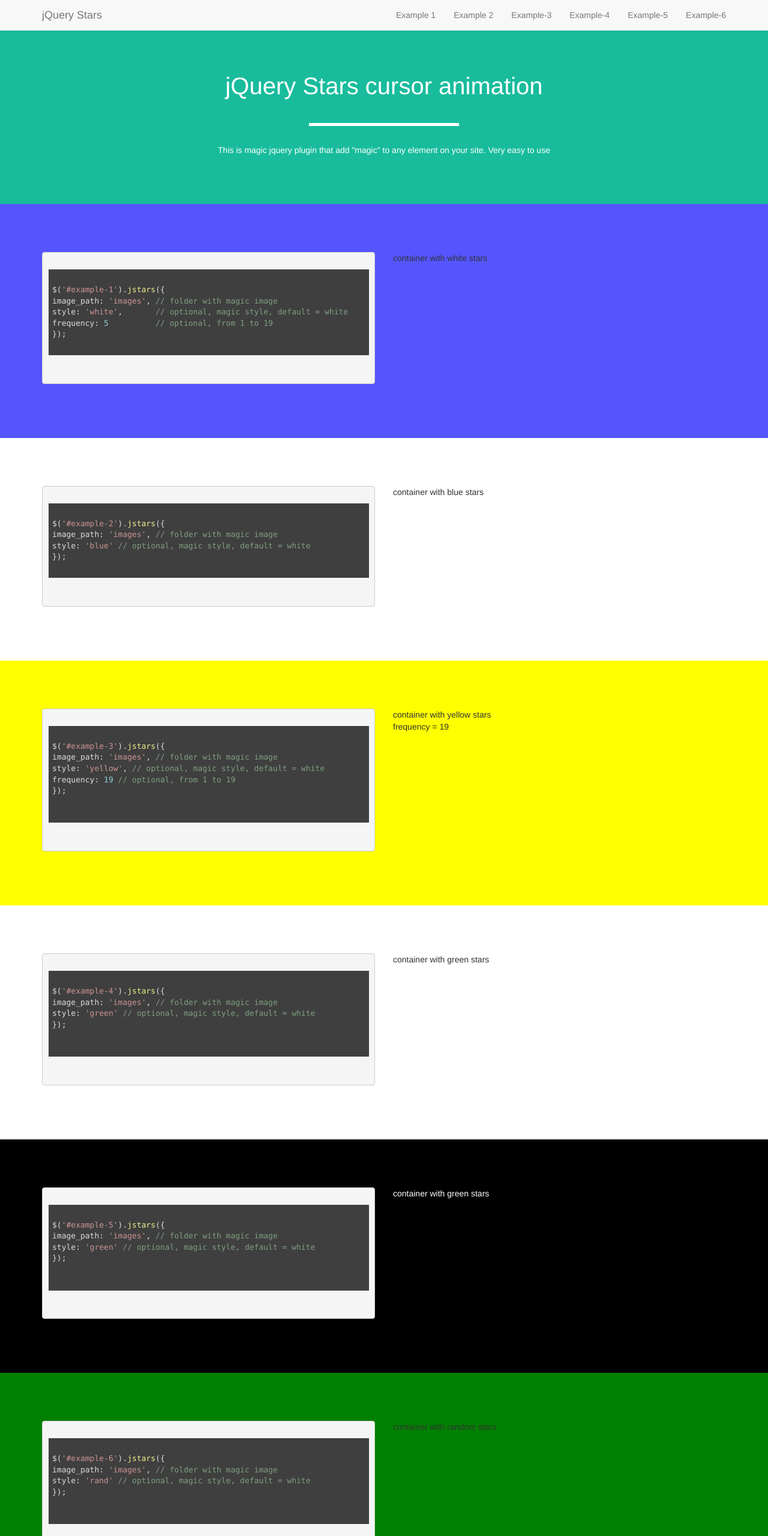
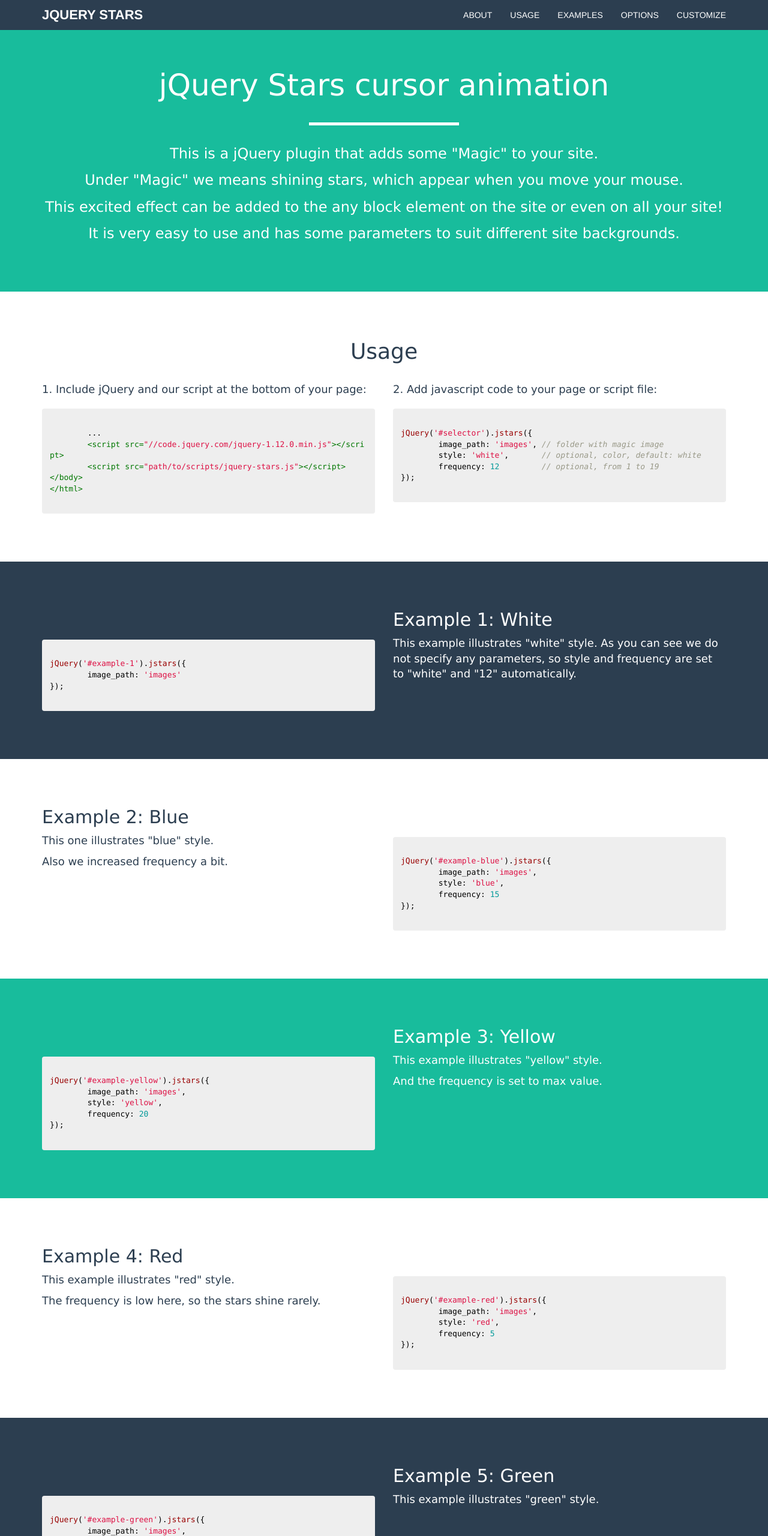
Before and after one commit to justcoded/jquery-stars, a plain HTML site: page index.html in a window 1280 px wide. Shown: the top 2560 px of the page at 60% size. Drawn offline with nearby package versions, Linux system fonts and the light colour scheme.

Commit message:
Demo page ready

```diff
--- a/css/all.css
+++ b/css/all.css
@@ -1,62 +1,83 @@
-.entry-box {
+body {
+	font-family: Verdana,sans-serif;
+	color:#2c3e50;
+}
+.navbar{
+	background: #2c3e50;
+	color:#fff;
+	text-transform: uppercase;
+	border:none;
+	font-family: "Helvetica Neue",Helvetica,Arial,sans-serif;
+}
+.navbar-default .navbar-nav > li > a,
+.navbar-default .navbar-nav > li > a:focus,
+.navbar-default .navbar-nav > li > a:visited,
+.navbar-default .navbar-brand,
+.navbar-default .navbar-brand:focus,
+.navbar-default .navbar-brand:visited{
+	color:#fff;
+}
+.navbar-default .navbar-brand{
+	font-size:22px;
+	font-weight: bold;
+}
+.navbar-default .navbar-nav > li > a:hover,
+.navbar-default .navbar-brand:hover{
+	color:#18bc9c;
+}
+.info-box {
 	text-align: center;
 	padding: 70px 0;
 	background: #18bc9c;
 	color: #fff;
-	margin: 51px 0 0;
+	margin: 50px 0 0;
+	font-size: 24px;
 }
-.entry-box h1 {
-	font-size: 40px;
+.info-box h1 {
+	font-size: 50px;
 	line-height: 44px;
 	margin: 0 0 40px;
 }
-.box {
-	height: 200px;
-	background: #000;
-	margin-bottom: 30px;
-	text-align: center;
-	position: relative;
-}
-.box p {
-	margin: 0;
-	position: absolute;
-	left: 0;
-	right: 0;
-	top: 0;
-	bottom: 0;
-	height: 25px;
-	margin: auto;
-}
-.box.white {
-	background: #fff;
-	border: 1px solid #000;
-}
-.box.yellow {
-	background:#55f;
-	color:yellow;
-}
-.box.gray {
-	background:#999;
-}
+
 .example-box {
 	padding: 80px 0;
+	font-size:18px
+}
+pre {
+	border:none;
+	padding: 0;
+	margin: 50px 0 0;
+	background: none;
+}
+
+.example-box.green {
+	background: #18bc9c;
+	color: #fff;
 }
 .example-box.blue {
-	background: #55f;
+	background: #2c3e50;
+	color:#fff;
 }
-.example-box.yellow {
-	background: yellow;
+.example-box.dark {
+	background: #233140;
+	color:#fff;
 }
-.example-box.green {
-	background: green;
-}
-.example-box.black {
-	background: black;
+.example-box.gray {
+	background: #18bc9c;
 	color: #fff;
 }
+
+#usage pre,
+.example-single pre{
+	margin-top:20px;
+}
+.examples h1,
 .examples h2 {
 	text-align: center;
 	margin: 0 0 30px;
+}
+.example-box h2 {
+	margin: 0 0 10px;
 }
 hr.star-light,
 hr.star-primary {
@@ -96,3 +117,10 @@ hr.star-primary:after {
     color: #2c3e50;
     background-color: #fff
 }
+
+#footer {
+	background: #233140;
+	color:#fff;
+	padding: 20px 0 10px;
+	font-size: 12px;
+}
--- a/index.html
+++ b/index.html
@@ -4,7 +4,7 @@
 	<meta charset="utf-8">
 	<meta name="viewport" content="width=device-width, initial-scale=1.0">
 	<title>jQuery Stars</title>
-	<link rel="stylesheet" href="https://cdnjs.cloudflare.com/ajax/libs/highlight.js/9.1.0/styles/zenburn.min.css">
+	<link rel="stylesheet" href="https://cdnjs.cloudflare.com/ajax/libs/highlight.js/9.1.0/styles/foundation.min.css">
 	<link href="https://maxcdn.bootstrapcdn.com/bootstrap/3.3.6/css/bootstrap.min.css" rel="stylesheet">
 	<link rel="stylesheet" href="https://maxcdn.bootstrapcdn.com/font-awesome/4.5.0/css/font-awesome.min.css">
 	<link media="all" rel="stylesheet" href="css/all.css">
@@ -25,162 +25,241 @@
 	    </div>
 	    <div id="bs-example-navbar-collapse-1" class="collapse navbar-collapse">
 	        <ul class="nav navbar-nav navbar-right">
-	            <li class="hidden active">
-	                <a href="#page-top"></a>
-	            </li>
-	            <li>
-	                <a href="#example-1">Example 1</a>
-	            </li>
-	            <li>
-	                <a href="#example-2">Example 2</a>
-	            </li>
-	            <li>
-	                <a href="#example-3">Example-3</a>
-	            </li>
-	            <li>
-	                <a href="#example-4">Example-4</a>
-	            </li>
-	            <li>
-	                <a href="#example-5">Example-5</a>
-	            </li>
-	            <li>
-	                <a href="#example-6">Example-6</a>
-	            </li>
+	            <li class="hidden active"><a href="#page-top"></a></li>
+	            <li><a href="#page-top">About</a></li>
+	            <li><a href="#usage">Usage</a></li>
+	            <li><a href="#examples">Examples</a></li>
+	            <li><a href="#options">Options</a></li>
+	            <li><a href="#custom">Customize</a></li>
 	        </ul>
 	    </div>
 	</div>
 </nav>
-<header class="entry-box">
+<header class="info-box">
 	<div class="container">
 		<div class="row">
 			<div class="col-lg-12">
 				<h1>jQuery Stars cursor animation</h1>
 				<hr class="star-light">
-				<p>This is magic jquery plugin that add "magic" to any element on your site. Very easy to use</p>
+				<p>This is a jQuery plugin that adds some "Magic" to your site.</p>
+				<p>Under "Magic" we means shining stars, which appear when you move your mouse.</p>
+				<p>This excited effect can be added to the any block element on the site or even on all your site!</p>
+				<p>It is very easy to use and has some parameters to suit different site backgrounds.</p>
 			</div>
 		</div>
 	</div>
 </header>
-<section id="example-1" class="example-box blue">
+
+<section id="usage" class="example-box examples white">
 	<div class="container">
+		<h1>Usage</h1>
 		<div class="row">
 			<div class="col-sm-6">
-				<pre>
-					<code>
-$('#example-1').jstars({
-image_path: 'images', // folder with magic image
-style: 'white',       // optional, magic style, default = white
-frequency: 5          // optional, from 1 to 19
-});
-					</code>
-				</pre>
+				<p>1. Include jQuery and our script at the bottom of your page:</p>
+				<pre><code class="html">
+	...
+	&lt;script src="//code.jquery.com/jquery-1.12.0.min.js"&gt;&lt;/script&gt;
+	&lt;script src="path/to/scripts/jquery-stars.js"&gt;&lt;/script&gt;
+&lt;/body&gt;
+&lt;/html&gt;
+				</code></pre>
 			</div>
 			<div class="col-sm-6">
-				<p>container with white stars</p>
+				<p>2. Add javascript code to your page or script file:</p>
+				<pre><code class="javascript">
+jQuery('#selector').jstars({
+	image_path: 'images', // folder with magic image
+	style: 'white',       // optional, color, default: white
+	frequency: 12         // optional, from 1 to 19
+});
+				</pre></code>
 			</div>
 		</div>
 	</div>
 </section>
-<section id="example-2" class="example-box white">
+
+<section id="examples" class="example-box blue">
 	<div class="container">
 		<div class="row">
 			<div class="col-sm-6">
-				<pre>
-					<code>
-$('#example-2').jstars({
-image_path: 'images', // folder with magic image
-style: 'blue' // optional, magic style, default = white
+				<pre><code class="javascript">
+jQuery('#example-1').jstars({
+	image_path: 'images'
 });
-					</code>
-				</pre>
+				</code></pre>
 			</div>
 			<div class="col-sm-6">
-				<p>container with blue stars</p>
+				<h2>Example 1: White</h2>
+				<p>This example illustrates "white" style. As you can see we do not specify any parameters, so style and frequency are set to "white" and "12" automatically.</p>
 			</div>
 		</div>
 	</div>
 </section>
-<section id="example-3" class="example-box yellow">
+
+<section id="example-blue" class="example-box white">
 	<div class="container">
 		<div class="row">
 			<div class="col-sm-6">
-				<pre>
-					<code>
-$('#example-3').jstars({
-image_path: 'images', // folder with magic image
-style: 'yellow', // optional, magic style, default = white
-frequency: 19 // optional, from 1 to 19
-});
-
-					</code>
-				</pre>
+				<h2>Example 2: Blue</h2>
+				<p>This one illustrates "blue" style.</p>
+				<p>Also we increased frequency a bit.</p>
 			</div>
 			<div class="col-sm-6">
-				<p>container with yellow stars<br/>frequency = 19</p>
+				<pre><code class="javascript">
+jQuery('#example-blue').jstars({
+	image_path: 'images',
+	style: 'blue',
+	frequency: 15
+});
+				</code></pre>
 			</div>
 		</div>
 	</div>
 </section>
-<section id="example-4" class="example-box white">
+
+<section id="example-yellow" class="example-box green">
 	<div class="container">
 		<div class="row">
 			<div class="col-sm-6">
-				<pre>
-					<code>
-$('#example-4').jstars({
-image_path: 'images', // folder with magic image
-style: 'green' // optional, magic style, default = white
+				<pre><code>
+jQuery('#example-yellow').jstars({
+	image_path: 'images',
+	style: 'yellow',
+	frequency: 20
 });
-
-					</code>
-				</pre>
+				</code></pre>
 			</div>
 			<div class="col-sm-6">
-				<p>container with green stars</p>
+				<h2>Example 3: Yellow</h2>
+				<p>This example illustrates "yellow" style.</p>
+				<p>And the frequency is set to max value.</p>
 			</div>
 		</div>
 	</div>
 </section>
-<section id="example-5" class="example-box black">
+
+<section id="example-red" class="example-box white">
 	<div class="container">
 		<div class="row">
 			<div class="col-sm-6">
-				<pre>
-					<code>
-$('#example-5').jstars({
-image_path: 'images', // folder with magic image
-style: 'green' // optional, magic style, default = white
-});
-
-					</code>
-				</pre>
+				<h2>Example 4: Red</h2>
+				<p>This example illustrates "red" style.</p>
+				<p>The frequency is low here, so the stars shine rarely.</p>
 			</div>
 			<div class="col-sm-6">
-				<p>container with green stars</p>
+				<pre><code class="javascript">
+jQuery('#example-red').jstars({
+	image_path: 'images',
+	style: 'red',
+	frequency: 5
+});
+				</code></pre>
 			</div>
 		</div>
 	</div>
 </section>
-<section id="example-6" class="example-box green">
+
+<section id="example-green" class="example-box blue">
 	<div class="container">
 		<div class="row">
 			<div class="col-sm-6">
-				<pre>
-					<code>
-$('#example-6').jstars({
-image_path: 'images', // folder with magic image
-style: 'rand' // optional, magic style, default = white
+				<pre><code class="javascript">
+jQuery('#example-green').jstars({
+	image_path: 'images',
+	style: 'green'
 });
-
-					</code>
-				</pre>
+				</code></pre>
 			</div>
 			<div class="col-sm-6">
-				<p>container with random stars</p>
+				<h2>Example 5: Green</h2>
+				<p>This example illustrates "green" style.</p>
 			</div>
 		</div>
 	</div>
 </section>
+
+<section id="example-rand" class="example-box green">
+	<div class="container">
+		<div class="row">
+			<div class="col-sm-6">
+				<h2>Example 6: Red</h2>
+				<p>Our plugin has tricky mode - to show all stars colors randomly.</p>
+				<p>You should use style "rand" for this feature.</p>
+			</div>
+			<div class="col-sm-6">
+				<pre><code class="javascript">
+jQuery('#example-rand').jstars({
+	image_path: 'images',
+	style: 'rand'
+});
+				</code></pre>
+			</div>
+		</div>
+	</div>
+</section>
+
+
+<section id="options" class="example-box example-single">
+	<div class="container">
+		<div class="row">
+			<div class="col-sm-12">
+				<h2>Plugin options</h2>
+				<p>Please find the full list of options below:</p>
+				<pre><code class="javascript">
+jQuery('#example-rand').jstars({
+	image_path: '', // this is requried option
+	image: 'jstar-map.png', // this is requried option
+	style: 'white',
+	frequency: 12,
+	// if you check the sprite image you will see it has
+	// several rows of different colors
+	// style map sets the coordinates of each row
+	style_map: {
+		white: 0,
+		blue: -27,
+		green: -54,
+		red: -81,
+		yellow: -108
+	},
+	width: 27, // single star width
+	height: 27, // single star height
+	delay: 300 // rotate speed
+});
+				</code></pre>
+			</div>
+		</div>
+	</div>
+</section>
+
+<section id="custom" class="example-box blue">
+	<div class="container">
+		<div class="row">
+			<div class="col-sm-6">
+				<h2>Customize the image</h2>
+				<p>You can try to prepare your own asset to display different image instead of stars.</p>
+				<p>To do that you should make a sprite of 9 images, each next part is differ from previous with 40 degrees angle.</p>
+				<p>Let's try how candy cane looks... It will be good for Xmas eve :)</p>
+			</div>
+			<div class="col-sm-6">
+				<pre><code class="javascript">
+jQuery('#example-rand').jstars({
+	image_path: 'images',
+	style: 'rand'
+});
+				</code></pre>
+			</div>
+		</div>
+	</div>
+</section>
+
+<section id="footer">
+	<div class="container">
+		<p>Made by <a href="http://justcoded.com" target="_blank">JustCoded</a></p>
+	</div>
+</section>
+
+
+
 	<script type="text/javascript" src="http://ajax.googleapis.com/ajax/libs/jquery/1.11.2/jquery.min.js"></script>
 	<script type="text/javascript">window.jQuery || document.write('<script src="js/jquery-1.11.2.min.js"><\/script>')</script>
 	<script src="https://maxcdn.bootstrapcdn.com/bootstrap/3.3.6/js/bootstrap.min.js"></script>
--- a/js/jquery.main.js
+++ b/js/jquery.main.js
@@ -20,34 +20,47 @@ function initAnchors() {
 
 // initialize stars
 function initStars() {
-	$('#example-1').jstars({
+
+	$('#examples').jstars({
 		image_path: 'images'
 	});
 
-	$('#example-2').jstars({
+	$('#example-blue').jstars({
 		image_path: 'images',
-		style: 'blue'
+		style: 'blue',
+    frequency: 15
 	});
 
-	$('#example-3').jstars({
+	$('#example-yellow').jstars({
 		image_path: 'images',
 		style: 'yellow',
 		frequency: 19
 	});
 
-	$('#example-4').jstars({
+	$('#example-green').jstars({
 		image_path: 'images',
 		style: 'green'
 	});
 
-	$('#example-5').jstars({
+	$('#example-red').jstars({
 		image_path: 'images',
 		style: 'red',
-		frequency: 1
+		frequency: 5
 	});
 
-	$('#example-6').jstars({
+	$('#example-rand').jstars({
 		image_path: 'images',
 		style: 'rand'
 	});
+
+	$('#custom').jstars({
+		image_path: 'images',
+    image: 'candy-cane-stars.png',
+		style: 'white',
+    width: 34,
+    height: 34,
+    delay: 700,
+    frequency: 5
+	});
+
 }
```
Also changed, not shown: images/candy-cane-stars.png (added), js/jquery-stars.js.
